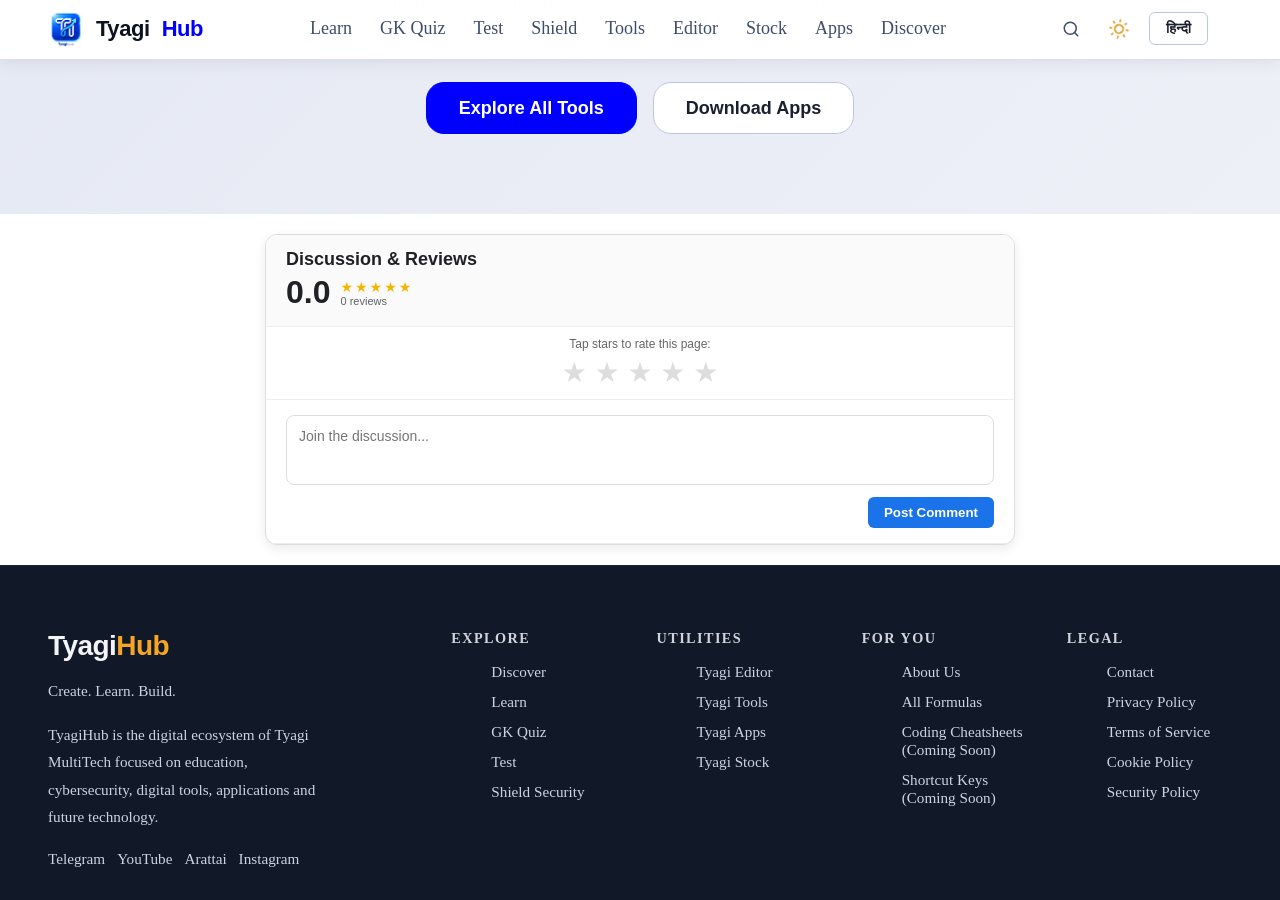
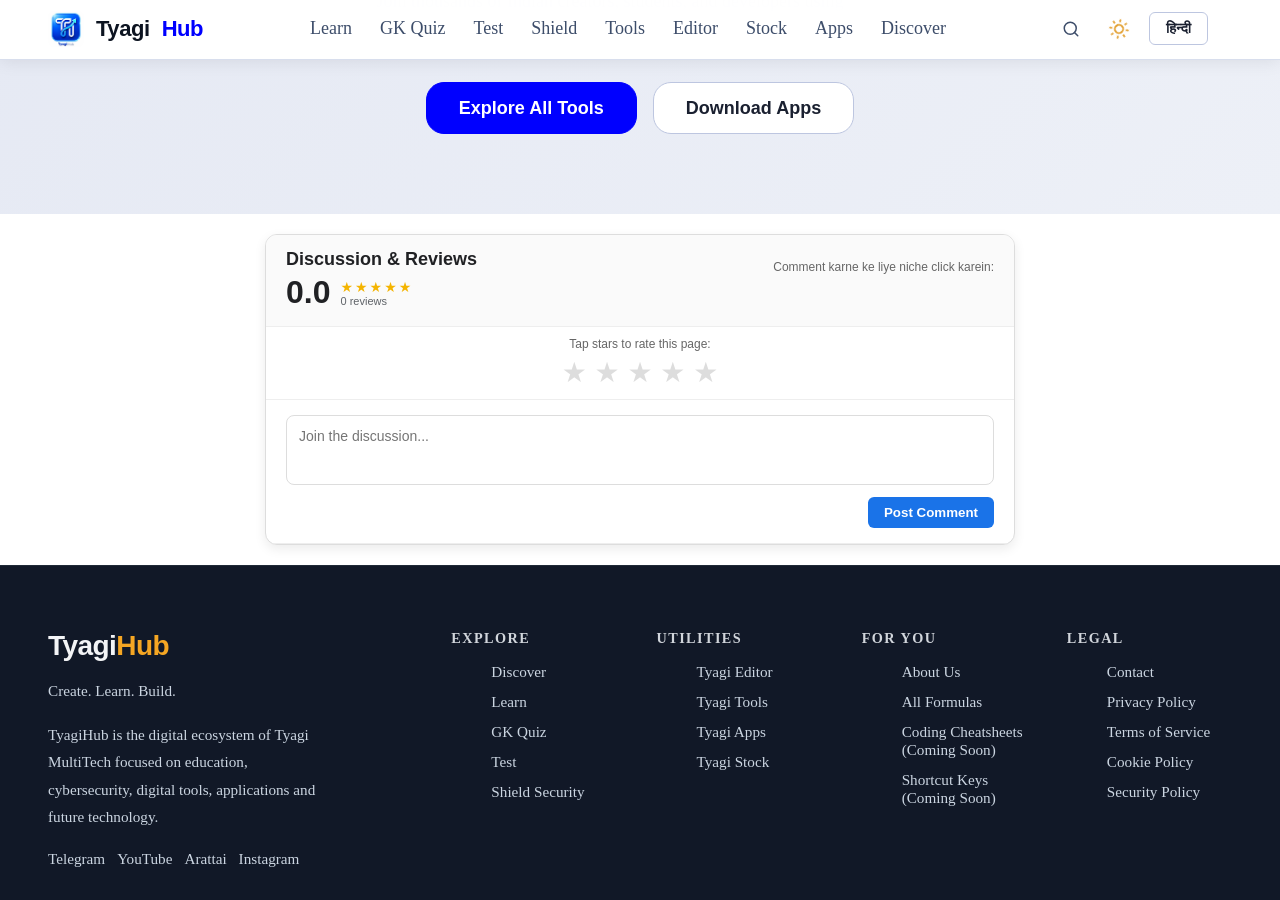
Before and after one commit to HimanshuTyagiJi/TyagiHub, a Jekyll site: the page built from index.html, in a window 1280 px wide and 900 px high, scrolled down 6103 px. Built offline with Jekyll 4.4.1, drawn with Linux system fonts in a browser that asks for light colours; comment, search, counter and statistics services are not loaded; part of the change alters nothing that is shown.

Commit message:
Update default.html

```diff
--- a/_layouts/default.html
+++ b/_layouts/default.html
@@ -123,7 +123,7 @@
 
   <link rel="alternate" hreflang="en" href="{{ site.url }}{{ page.url | remove:'/hi' }}">
   <link rel="alternate" hreflang="hi" href="{{ site.url }}/hi{{ page.url | remove:'/hi' }}">
-  <link rel="alternate" hreflang="x-default" href="{{ site.url }}{{ page.url | remove:'/hi' }}">
+  <link rel="alternate" hreflang="x-default" href="{{ site.url orient }}{{ page.url | remove:'/hi' }}">
 </head>
 <body>
   <a href="#main-content" class="sr-only">Skip to main content</a>
@@ -174,11 +174,12 @@
     </div>
 
     <div id="tc-auth-zone">
-      <div id="tc-auth-gate">
-        <div class="g_id_signin" data-type="standard" data-shape="pill"></div>
+      <div id="tc-auth-gate" style="display: block; padding: 10px 0;">
+        <p style="font-size: 12px; color: #666; margin: 0 0 8px 0;">Comment karne ke liye niche click karein:</p>
+        <div class="g_id_signin" data-type="standard" data-size="large" data-theme="filled_blue" data-text="signin_with" data-shape="pill"></div>
       </div>
       <div id="tc-user-pill" style="display:none" class="tc-user-pill">
-        <img id="tc-user-pfp" src="" class="tc-pfp-small" alt="User PFP">
+        <img id="tc-user-pfp" src="" class="tc-pfp-small" alt="User Profile Image">
         <span id="tc-user-name" class="tc-u-name"></span>
         <button onclick="tcLogout()" class="tc-logout-btn">Logout</button>
       </div>
@@ -307,27 +308,17 @@
 
   function init() {
     if (user) {
-      document.getElementById("tc-auth-gate").style.display = "none";
-      document.getElementById("tc-user-pill").style.display = "flex";
-      document.getElementById("tc-user-name").innerText     = user.n;
-      document.getElementById("tc-user-pfp").src            = user.p;
+      if(document.getElementById("tc-auth-gate")) document.getElementById("tc-auth-gate").style.display = "none";
+      if(document.getElementById("tc-user-pill")) {
+          document.getElementById("tc-user-pill").style.display = "flex";
+          document.getElementById("tc-user-pfp").src = user.p;
+          document.getElementById("tc-user-name").innerText = user.n;
+      }
       setTimeout(function() { if (window._tcInitFCM) window._tcInitFCM(); }, 1500);
     }
     sync();
     setInterval(function() { if (!isTyping) sync(); }, 30000);
   }
-
-  window.onGoogleAuth = function(r) {
-    var p = JSON.parse(atob(r.credential.split('.')[1]));
-    user  = { n: p.name, e: p.email, p: p.picture };
-    localStorage.setItem("tc_user", JSON.stringify(user));
-    location.reload();
-  };
-
-  window.tcLogout = function() {
-    localStorage.removeItem("tc_user");
-    location.reload();
-  };
 
   window.hoverStar = function(n) {
     if (currentRating === 0) paintStars(n);
@@ -418,7 +409,7 @@
     var safeComment = String(c.comment).replace(/&/g, "&amp;").replace(/</g, "&lt;").replace(/>/g, "&gt;");
     var safeName    = String(c.name).replace(/&/g, "&amp;").replace(/</g, "&lt;").replace(/>/g, "&gt;");
 
-    // 🟢 Contrast Safe Color updated (#b0b0b0)
+    // 🟢 Contrast Safe Color Fixed here (#b0b0b0)
     var html = '<div class="tc-card ' + (c.parentId !== "0" ? "reply " : "") + (c.pending ? "pending" : "") + '">'
       + '<div><img src="' + c.pic + '" class="tc-card-pfp" alt="' + safeName + '" onerror="this.src=\'https://tyagihub.in/assets/images/icon-192.png\'">'
       + '<span style="font-weight:bold;font-size:14px;">' + safeName + '</span>'
```
